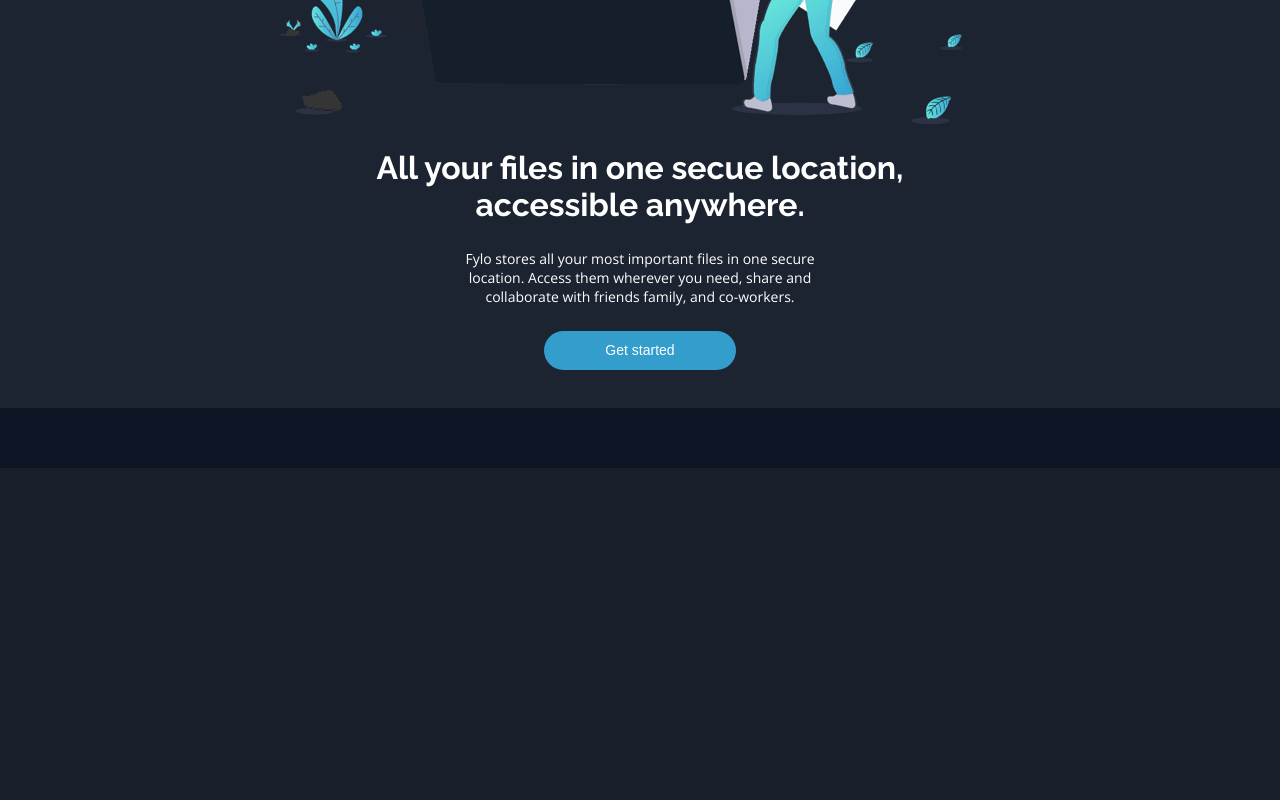
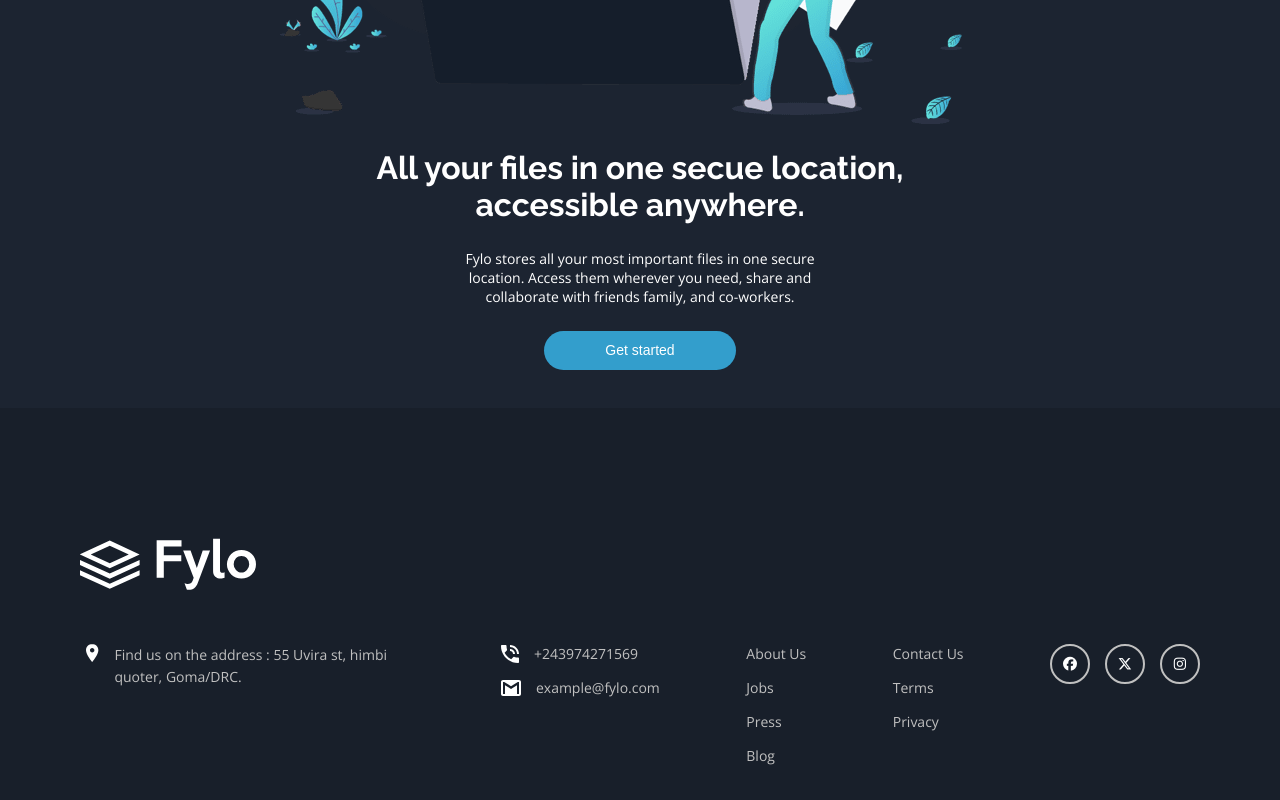
Before and after one commit to Grady243/site-vitrine-groupe, a plain HTML site: page index.html in a window 1280 px wide. Shown: the part 548-1348 px from the top of the page. Before the commit the page ends 1016 px from the top, so only its background shows below. Drawn offline with nearby package versions, Linux system fonts and the light colour scheme.

Commit message:
I just added the footer

```diff
--- a/assets/css/style.css
+++ b/assets/css/style.css
@@ -209,14 +209,145 @@ body {
   border-radius: 10vw;
   font-size: 5vw;
   }
+}
 
   #hero,
   #services,
   #about,
   #testimonials,
   #contact,
-  #footer {
-    padding-left: 15px;
-    padding-right: 15px;
+
+
+
+.footer {
+  font-family: 'Open Sans', sans-serif;
+}
+
+.footer-logo img {
+
+  padding: 30px 80px;
+
+
+}
+.footer-logo{
+padding-top: 100px;
+}
+
+.footer .container{
+  padding: 20px 80px;
+  padding-left: 0%;
+  margin-left: 0;
+}
+
+.footer-content {
+  display: flex;
+  flex-wrap: wrap;
+  justify-content: space-between;
+  gap: 30px;
+
+}
+
+.location-info {
+  display: flex;
+  align-items: flex-start;
+  margin-top: 20px;
+}
+
+.location-item {
+  display: flex;
+  align-items: flex-start;
+  gap: 15px;
+}
+
+.location-item p {
+  margin: 0;
+  line-height: 1.6;
+  color: #c0c0c0;
+  max-width: 300px;
+}
+
+.contact-info {
+  display: flex;
+  flex-direction: column;
+  gap: 15px;
+}
+
+.contact-item {
+  display: flex;
+  align-items: center;
+  gap: 15px;
+}
+
+.contact-item a {
+  color: #c0c0c0;
+  text-decoration: none;
+  transition: color 0.3s ease;
+}
+
+.contact-item a:hover {
+   transform: scale(1.3);
+  color: var(--color-white);
+  font-weight: bold;
+}
+
+.footer-links ul {
+  list-style: none;
+  padding: 0;
+  margin: 0;
+}
+
+.footer-links li {
+  margin-bottom: 15px;
+}
+
+.footer-links a {
+  color: #c0c0c0;
+  text-decoration: none;
+  transition: color 0.3s ease;
+}
+
+.footer-links a:hover {
+  transform: scale(1.3);
+  color: var(--color-white);
+  font-weight: bold;
+}
+
+.social-links {
+  display: flex;
+  gap: 15px;
+  justify-content: center;
+}
+
+.social-links a {
+  display: inline-flex;
+  align-items: center;
+  justify-content: center;
+  width: 40px;
+  height: 40px;
+  text-decoration: none;
+  color:var(--color-white);
+  border: 2px solid #c0c0c0;
+  border-radius: 50px;
+  transition: color 0.3s ease, border-color 0.3s ease
+
+}
+
+.social-links a:hover{
+  color: var(--color-cyan-500);
+}
+
+/* Responsive Design */
+@media (max-width: 768px) {
+  .footer-content {
+    flex-direction: column;
+    gap: 40px;
+  }
+
+  .footer-section {
+    min-width: 100%;
+  }
+
+  .social-links {
+    justify-content: flex-start;
   }
 }
--- a/index.html
+++ b/index.html
@@ -9,7 +9,7 @@
   <!-- Google Fonts -->
 <link href="https://fonts.googleapis.com/css2?family=Raleway:wght@400;700&display=swap" rel="stylesheet">
 <link href="https://fonts.googleapis.com/css2?family=Open+Sans:wght@400;600;700&display=swap" rel="stylesheet">
-
+<link rel="stylesheet" href="https://cdnjs.cloudflare.com/ajax/libs/font-awesome/7.0.1/css/all.min.css" integrity="sha512-2SwdPD6INVrV/lHTZbO2nodKhrnDdJK9/kg2XD1r9uGqPo1cUbujc+IYdlYdEErWNu69gVcYgdxlmVmzTWnetw==" crossorigin="anonymous" referrerpolicy="no-referrer" />
 </head>
 <body>
 
@@ -76,11 +76,64 @@
   <!-- ======================
        FOOTER
   ======================= -->
-  <footer id="footer">
+  <footer class="footer">
+    <div class="footer-logo">
+            <img src="assets/images/logo.svg" alt="Fylo Logo">
+          </div>
     <div class="container">
-      <!-- Contenu Footer -->
+      <div class="footer-content">
+        <div class="footer-section">
+          <div class="location-info">
+
+          </div>
+        </div>
+           <div class="location-item">
+              <img src="assets/images/icon-location.svg" alt="Location">
+              <p> Find us on the address : 55 Uvira st, himbi quoter, Goma/DRC.</p>
+            </div>
+        <div class="footer-section">
+          <div class="contact-info">
+            <div class="contact-item">
+              <img src="assets/images/icon-phone.svg" alt="Phone">
+              <a href="tel:+243974271569">+243974271569</a>
+            </div>
+            <div class="contact-item">
+              <img src="assets/images/icon-email.svg" alt="Email">
+              <a href="mailto:example@fylo.com">example@fylo.com</a>
+            </div>
+          </div>
+        </div>
+
+        <div class="footer-section">
+          <div class="footer-links">
+            <ul>
+              <li><a href="#">About Us</a></li>
+              <li><a href="#">Jobs</a></li>
+              <li><a href="#">Press</a></li>
+              <li><a href="#">Blog</a></li>
+            </ul>
+          </div>
+        </div>
+
+        <div class="footer-section">
+          <div class="footer-links">
+            <ul>
+              <li><a href="#">Contact Us</a></li>
+              <li><a href="#">Terms</a></li>
+              <li><a href="#">Privacy</a></li>
+            </ul>
+          </div>
+        </div>
+
+        <div class="footer-section">
+          <div class="social-links">
+            <a href="#"><i class="fa-brands fa-facebook"></i></a>
+            <a href="#"><i class="fa-brands fa-x-twitter"></i></a>
+            <a href="#"><i class="fa-brands fa-instagram"></i></a>
+          </div>
+        </div>
+      </div>
     </div>
   </footer>
-
 </body>
 </html>
```
Also changed, not shown: assets/images/facebook.png (added), assets/images/instagram.png (added), assets/images/twitter.png (added).
